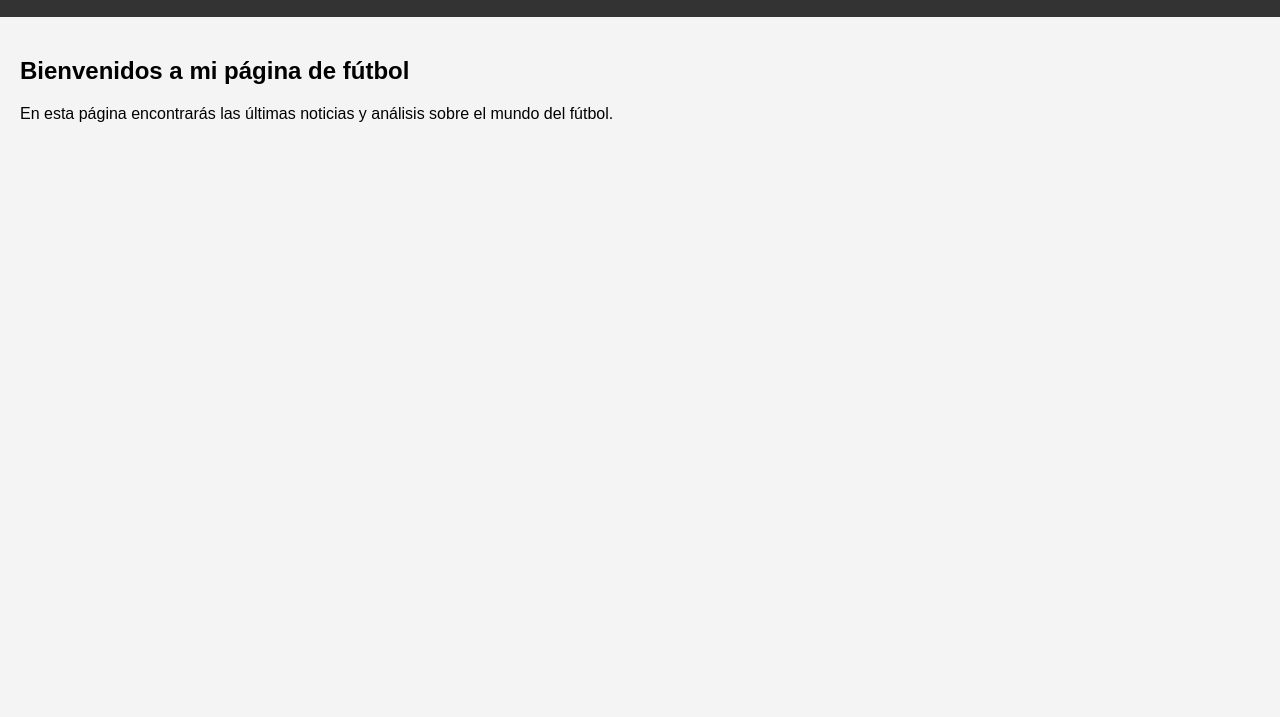
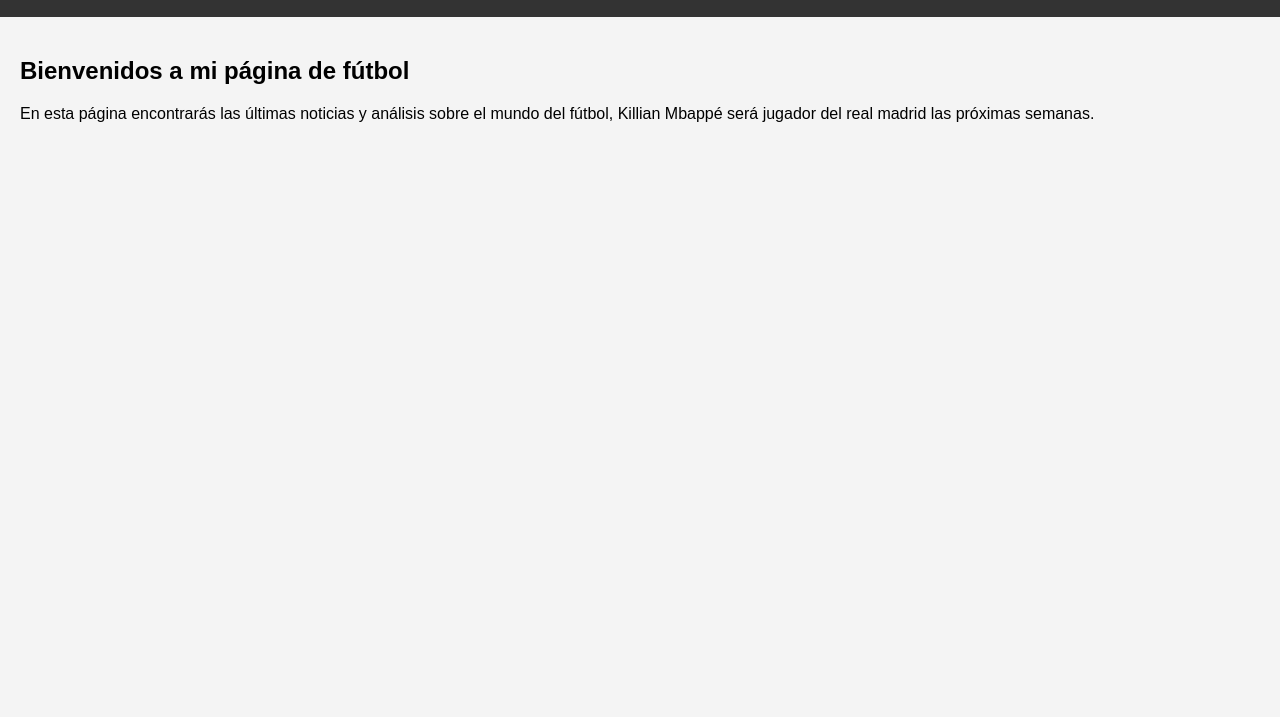
Before and after one commit to manoliyoelxuliyo/el-rincon-de-manolo, a plain HTML site: page index.html in a window 1280 px wide. Shown: the part 83-800 px from the top of the page. Drawn offline with Linux system fonts and the light colour scheme.

Commit message:
Update index.html

```diff
--- a/index.html
+++ b/index.html
@@ -31,7 +31,7 @@
     </header>
     <main>
         <h2>Bienvenidos a mi página de fútbol</h2>
-        <p>En esta página encontrarás las últimas noticias y análisis sobre el mundo del fútbol.</p>
+        <p>En esta página encontrarás las últimas noticias y análisis sobre el mundo del fútbol, Killian Mbappé será jugador del real madrid las próximas semanas.</p>
     </main>
 </body>
 </html>
```
